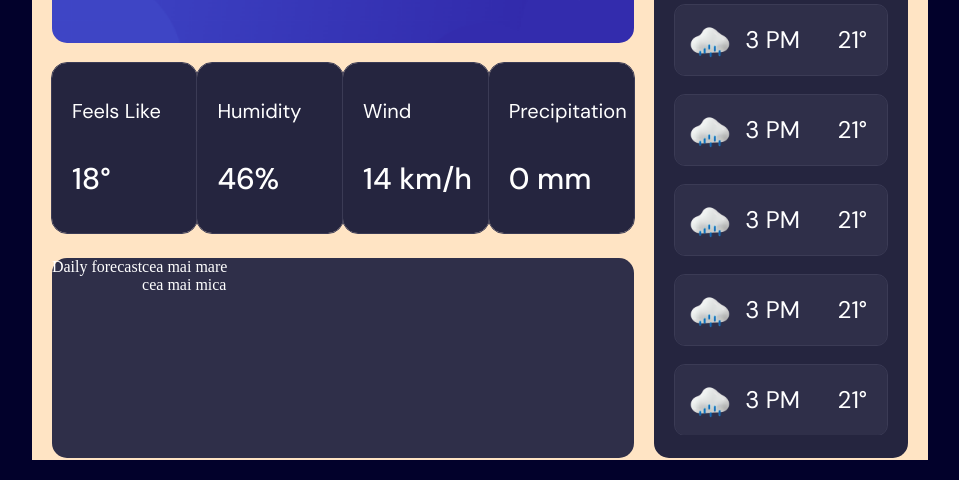
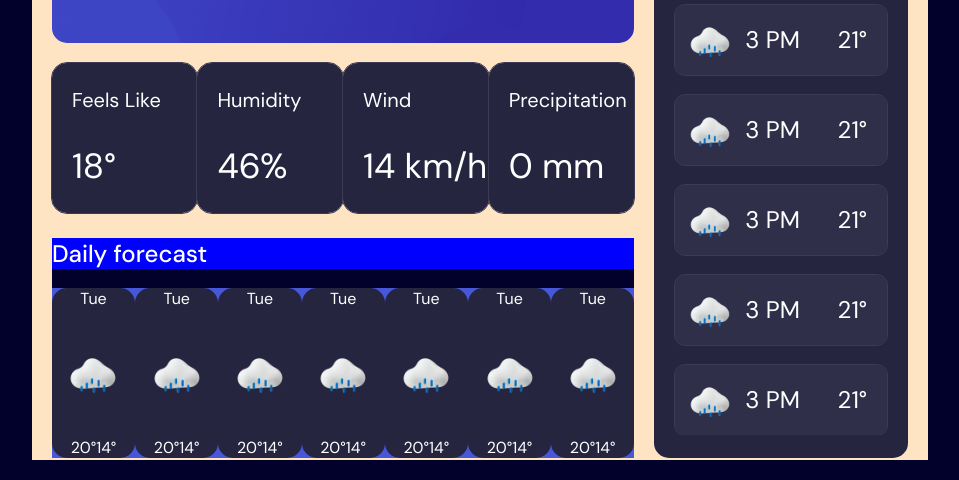
Before and after one commit to Balteanu-Sara/WeatherApp, a plain HTML site: page weatherAppInterface.html in a window 1280 px wide. Shown: the part 591-1071 px from the top of the page, without its empty margins (160-1119 px from the left). Drawn offline with nearby package versions, Linux system fonts and the light colour scheme.

Commit message:
Started styling the 'daily-forecast' section

```diff
--- a/weatherAppInterface.html
+++ b/weatherAppInterface.html
@@ -103,13 +103,61 @@
             </div>
             <div class="daily-forecast">
                 <p>Daily forecast</p>
-                <div class="next-days">
+                <div class="days">
                     <div class="day">
-                        <p id="week-day"></p>
-                        <i></i>
+                        <p id="week-day">Tue</p>
+                        <img src="./icons/icon-drizzle.webp" alt="">
                         <div class="interval">
-                            <p id="highest-temp">cea mai mare</p>
-                            <p id="lowest-temp">cea mai mica</p>
+                            <p id="highest-temp">20°</p>
+                            <p id="lowest-temp">14°</p>
+                        </div>
+                    </div>
+                    <div class="day">
+                        <p id="week-day">Tue</p>
+                        <img src="./icons/icon-drizzle.webp" alt="">
+                        <div class="interval">
+                            <p id="highest-temp">20°</p>
+                            <p id="lowest-temp">14°</p>
+                        </div>
+                    </div>
+                    <div class="day">
+                        <p id="week-day">Tue</p>
+                        <img src="./icons/icon-drizzle.webp" alt="">
+                        <div class="interval">
+                            <p id="highest-temp">20°</p>
+                            <p id="lowest-temp">14°</p>
+                        </div>
+                    </div>
+                    <div class="day">
+                        <p id="week-day">Tue</p>
+                        <img src="./icons/icon-drizzle.webp" alt="">
+                        <div class="interval">
+                            <p id="highest-temp">20°</p>
+                            <p id="lowest-temp">14°</p>
+                        </div>
+                    </div>
+                    <div class="day">
+                        <p id="week-day">Tue</p>
+                        <img src="./icons/icon-drizzle.webp" alt="">
+                        <div class="interval">
+                            <p id="highest-temp">20°</p>
+                            <p id="lowest-temp">14°</p>
+                        </div>
+                    </div>
+                    <div class="day">
+                        <p id="week-day">Tue</p>
+                        <img src="./icons/icon-drizzle.webp" alt="">
+                        <div class="interval">
+                            <p id="highest-temp">20°</p>
+                            <p id="lowest-temp">14°</p>
+                        </div>
+                    </div>
+                    <div class="day">
+                        <p id="week-day">Tue</p>
+                        <img src="./icons/icon-drizzle.webp" alt="">
+                        <div class="interval">
+                            <p id="highest-temp">20°</p>
+                            <p id="lowest-temp">14°</p>
                         </div>
                     </div>
                     <!-- possible inserations of each day via handling api in js file (7 days of forecast) -->
--- a/weatherAppStyle.css
+++ b/weatherAppStyle.css
@@ -199,7 +199,7 @@ header > img{
     display:flex;
     flex-direction: row;
     justify-content: space-between;
-    height: 175px;
+    height: 155px;
     margin-bottom: 20px;
 
 }
@@ -208,7 +208,7 @@ header > img{
     display: flex;
     flex-direction: column;
     justify-content: center;
-    height:170px;
+    height:150px;
     background-color: var(--dark-grey);
     outline: var(--outline-grey) solid thin;
     width: 200px;
@@ -222,23 +222,66 @@ header > img{
 
 .text1{
     margin-top: 20px;
-    margin-bottom: 35px;
+    margin-bottom: 30px;
     font-size: 20px;
     font-weight: 400;
 }
 
 .text2{
     margin-bottom: 20px;
-    font-size: 30px;
-    font-weight: 500;
+    font-size: 35px;
+    font-weight: 400;
 }
 
 .daily-forecast{
     display: flex;
+    flex-direction: column;
+    background-color: var(--dark-blue);
+    justify-content: space-between;
+    height: 220px;
+    border-radius: 15px;
+}
+
+.daily-forecast > p{
+    background-color: blue;
+    font-family: 'DM Sans', sans-serif;
+    font-size: x-large;
+    font-weight: 500;
+}
+
+.days{
+    background-color: #4657d9;
+    display: flex;
     flex-direction: row;
-    background-color: var(--light-grey);
-    height: 200px;
+    justify-content: space-between;
+}
+
+.day{
+    display: flex;
+    flex-direction: column;
+    justify-content: space-between;
+    align-items: center;
+    background-color: var(--dark-grey);
+    width: 110px;
+    height: 170px;
     border-radius: 15px;
+    font-family: 'DM Sans', sans-serif;
+    font-weight: 400;
+}
+
+.day > p{
+
+}
+
+.day > img {
+    width: auto;
+    height: 70px;
+}
+
+.interval{
+    display: flex;
+    flex-direction: row;
+    justify-content: space-between;
 }
 
 .section2{
```
